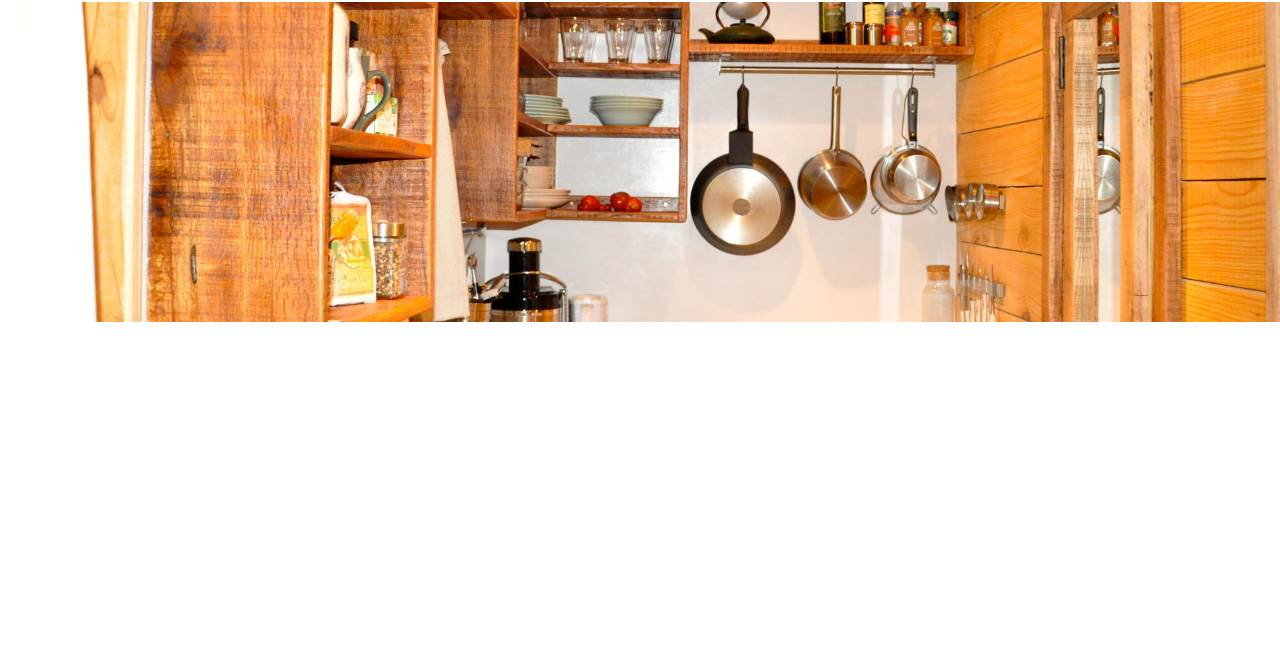
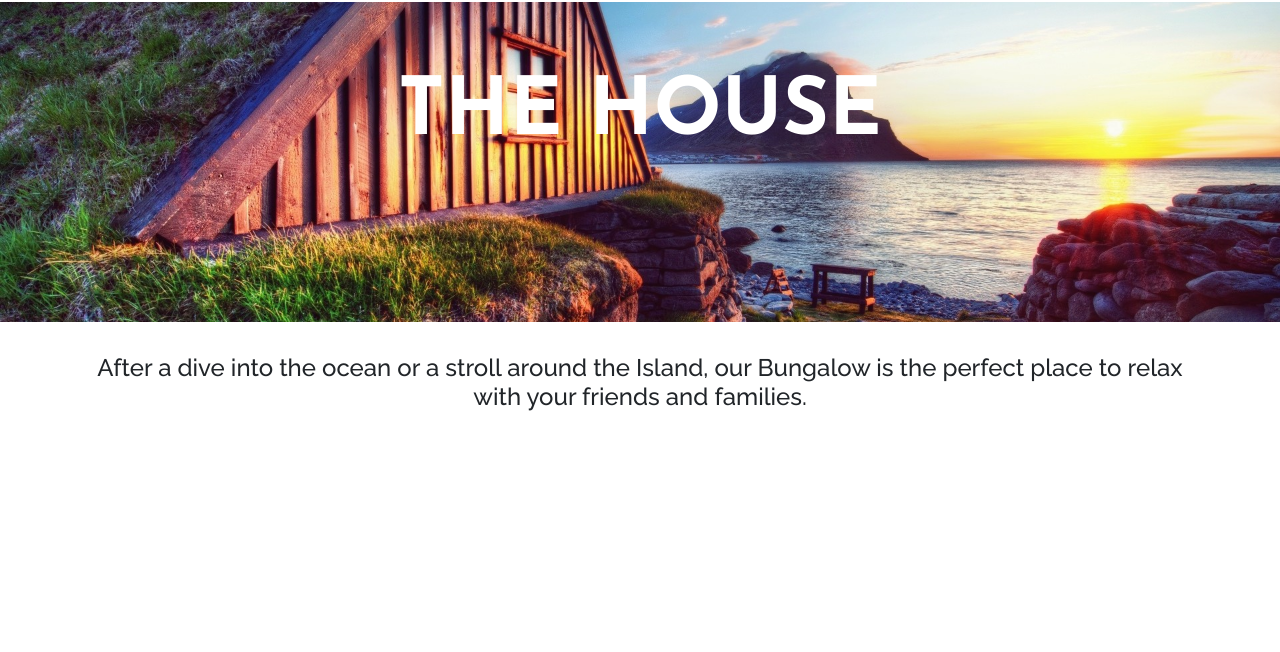
Before and after one commit to yogaajie2/pulau, a PHP site: page /thehouse.php in a window 1280 px wide. Shown: the part 78-730 px from the top of the page. Run offline with PHP 8.4, Linux system fonts and the light colour scheme; some libraries are stand-ins or nearby versions.

Commit message:
the house update

```diff
--- a/style.css
+++ b/style.css
@@ -2,9 +2,17 @@ html, body, .mainSlogan {
 	height: 100%;
 }
 
+h1, h3 {
+	font-family: 'Josefin Sans', sans-serif;
+}
+
 h1 {
-	font-family: 'Josefin Sans', sans-serif;
 	font-size: 5rem;
+	color: white;
+}
+
+h4 {
+	font-family: 'Raleway', sans-serif;
 }
 
 p {
@@ -16,7 +24,6 @@ body.landingPage {
 	background-position: center;
     background-repeat: no-repeat;
     background-size: cover;
-    color: white;
 }
 
 header {
@@ -80,6 +87,7 @@ h4.navbarBrand a:hover {
 .subSlogan h4 {
 	font-family: 'Raleway', sans-serif;
 	text-align: center;
+	color: white;
 }
 
 .bookNow h3 {
--- a/thehouse.php
+++ b/thehouse.php
@@ -23,7 +23,13 @@
     <?php include('header.html') ?>
 
     <div class="jumbotron jumbotron-fluid">
-      <div class="container-fluid"></div>
+      <div class="container-fluid text-center">
+        <h1>THE HOUSE</h1>
+      </div>
+    </div>
+
+    <div class="container text-center">
+      <h4>After a dive into the ocean or a stroll around the Island, our Bungalow is the perfect place to relax with your friends and families.</h4>
     </div>
 
     <!-- Optional JavaScript -->
```
Also changed, not shown: img/housejumbotron.jpg. Lines whose indentation alone changed are shown as unchanged.
